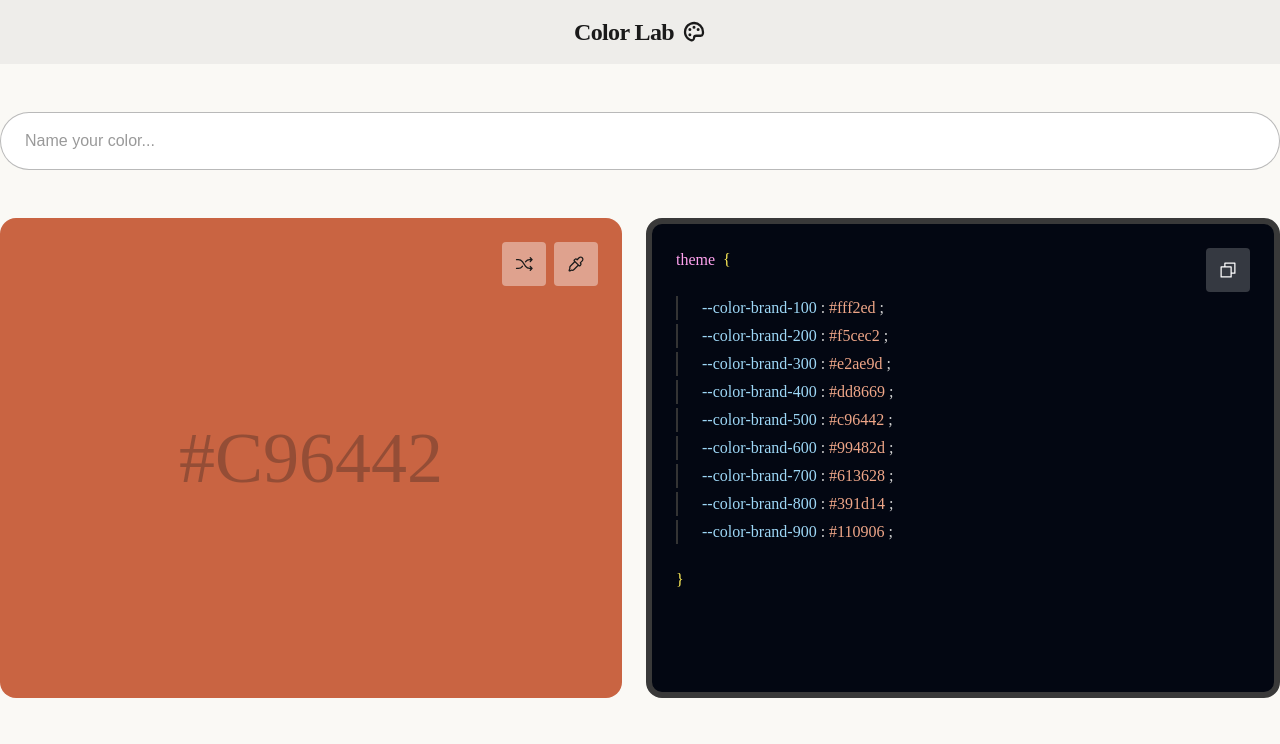
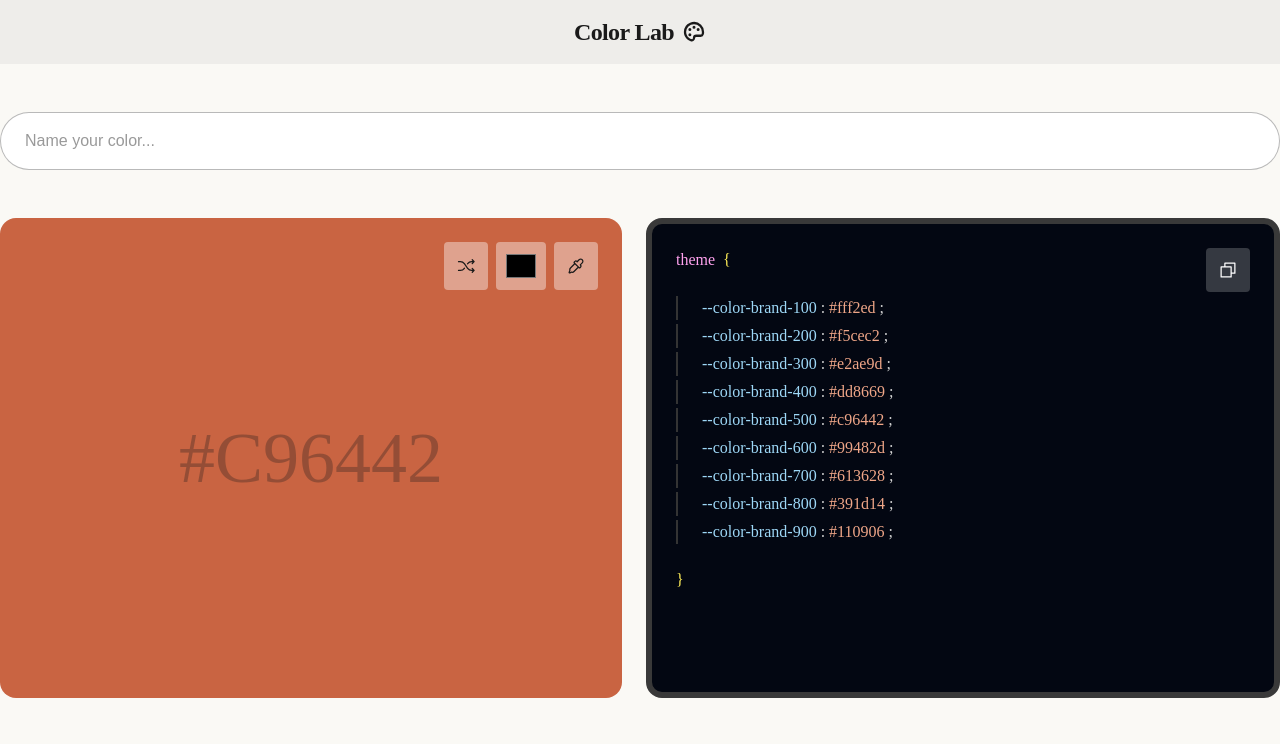
Before and after one commit to JoelleVoogt/color-lab, a Next.js app: page / in a window 1280 px wide. Shown: the top 744 px of the page. Built offline with nearby package versions, Linux system fonts and the light colour scheme.

Commit message:
Add color picker

```diff
--- a/data/random_hex.tsx
+++ b/data/random_hex.tsx
@@ -2,6 +2,9 @@
 
 import { ShuffleIcon, EyedropperIcon } from "@phosphor-icons/react";
 import { wcagContrast } from "culori";
+import React from "react";
+import { SliderPicker } from "react-color";
+import { useState } from "react";
 
 type RandomProps = {
   hex: string;
@@ -15,6 +18,7 @@ function Random({ hex, onChange }: RandomProps) {
     contrastWithBlack > contrastWithWhite ? "#1a1a1a4d" : "#ffffff4d";
   const iconColor =
     contrastWithBlack > contrastWithWhite ? "#1a1a1a" : "#ffffff";
+  const [open, setOpen] = useState(false);
 
   function randomColorUtility(length: number) {
     return Math.floor(Math.random() * length);
@@ -27,6 +31,7 @@ function Random({ hex, onChange }: RandomProps) {
       hexColor += hex[randomColorUtility(hex.length)];
     }
     onChange(hexColor);
+    console.log("onChange: ", onChange);
   }
 
   return (
@@ -35,11 +40,12 @@ function Random({ hex, onChange }: RandomProps) {
       style={{ backgroundColor: hex, color: textColor }}
     >
       <div className="flex flex-row gap-2 absolute top-4 right-4 md:top-6 md:right-6">
+        {/* De kleuren shuffelaar */}
         <button
           type="button"
           onClick={hexy}
           aria-label="Shuffle color"
-          className="flex align-middle bg-white/40 p-3 rounded-sm hover:bg-white/60 transition-colors cursor-pointer"
+          className="flex items-center bg-white/40 p-3 rounded-sm hover:bg-white/60 transition-colors cursor-pointer"
         >
           <ShuffleIcon
             size={20}
@@ -49,9 +55,20 @@ function Random({ hex, onChange }: RandomProps) {
             }}
           />
         </button>
-        <div
+
+        {/* De functionele color picker */}
+
+        <input
+          type="color"
           aria-label="Pick color"
-          className="flex align-middle bg-white/40 p-3 rounded-sm hover:bg-white/60 transition-colors cursor-pointer"
+          className="flex items-center bg-white/40 p-2 rounded-sm hover:bg-white/60 transition-colors cursor-pointer h-12 border-0"
+        ></input>
+
+        {/* De styling color picker */}
+        <button
+          type="button"
+          aria-label="Pick color"
+          className="flex items-center bg-white/40 p-3 rounded-sm hover:bg-white/60 transition-colors cursor-pointer"
         >
           {/* <input type="color" value="#c96442" aria-label="hidden" /> */}
           <EyedropperIcon
@@ -61,7 +78,7 @@ function Random({ hex, onChange }: RandomProps) {
               color: iconColor,
             }}
           />
-        </div>
+        </button>
       </div>
       {hex}
     </div>
--- a/package.json
+++ b/package.json
@@ -13,6 +13,7 @@
     "culori": "^4.0.2",
     "next": "16.2.6",
     "react": "19.2.4",
+    "react-color": "^2.19.3",
     "react-dom": "19.2.4"
   },
   "devDependencies": {
--- a/sections/code_output.tsx
+++ b/sections/code_output.tsx
@@ -45,7 +45,7 @@ export default function ColorPicker({ hex, name }: CodeOutputProps) {
               setCopied(true);
             }}
             aria-label="Copy to clipboard"
-            className="flex align-middle p-3 rounded-sm bg-white/20 hover:bg-white/60 transition-colors cursor-pointer"
+            className="flex items-center p-3 rounded-sm bg-white/20 hover:bg-white/60 transition-colors cursor-pointer"
           >
             {copied ? (
               <CheckIcon size={20} weight="regular" color="white" />
```
Also changed, not shown: app/globals.css (+9 -9 lines), 1 other file (tests, documents, lock files or other folders).
